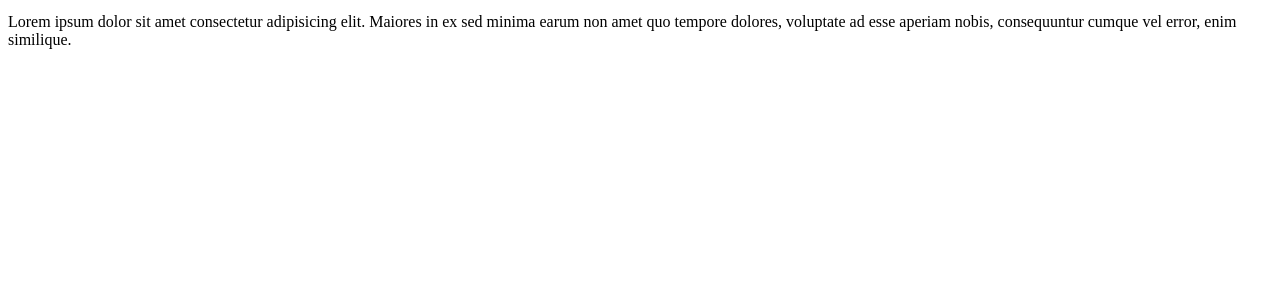
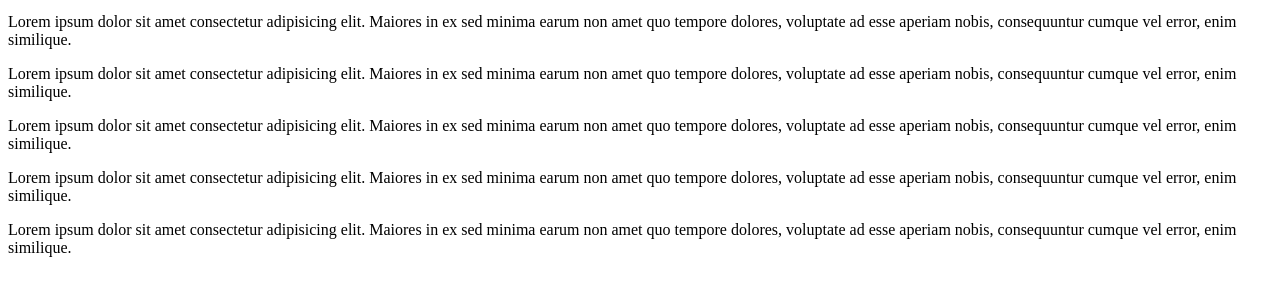
Before and after one commit to tabdeelstudios/git-demo-test, a plain HTML site: page index.html in a window 1280 px wide. Shown: the part 516-800 px from the top of the page. Drawn offline with Linux system fonts and the light colour scheme.

Commit message:
Update index.html

```diff
--- a/index.html
+++ b/index.html
@@ -85,6 +85,26 @@
         sed minima earum non amet quo tempore dolores, voluptate ad esse aperiam
         nobis, consequuntur cumque vel error, enim similique.
       </p>
+      <p>
+        Lorem ipsum dolor sit amet consectetur adipisicing elit. Maiores in ex
+        sed minima earum non amet quo tempore dolores, voluptate ad esse aperiam
+        nobis, consequuntur cumque vel error, enim similique.
+      </p>
+      <p>
+        Lorem ipsum dolor sit amet consectetur adipisicing elit. Maiores in ex
+        sed minima earum non amet quo tempore dolores, voluptate ad esse aperiam
+        nobis, consequuntur cumque vel error, enim similique.
+      </p>
+      <p>
+        Lorem ipsum dolor sit amet consectetur adipisicing elit. Maiores in ex
+        sed minima earum non amet quo tempore dolores, voluptate ad esse aperiam
+        nobis, consequuntur cumque vel error, enim similique.
+      </p>
+      <p>
+        Lorem ipsum dolor sit amet consectetur adipisicing elit. Maiores in ex
+        sed minima earum non amet quo tempore dolores, voluptate ad esse aperiam
+        nobis, consequuntur cumque vel error, enim similique.
+      </p>
     </section>
   </body>
 </html>
```
